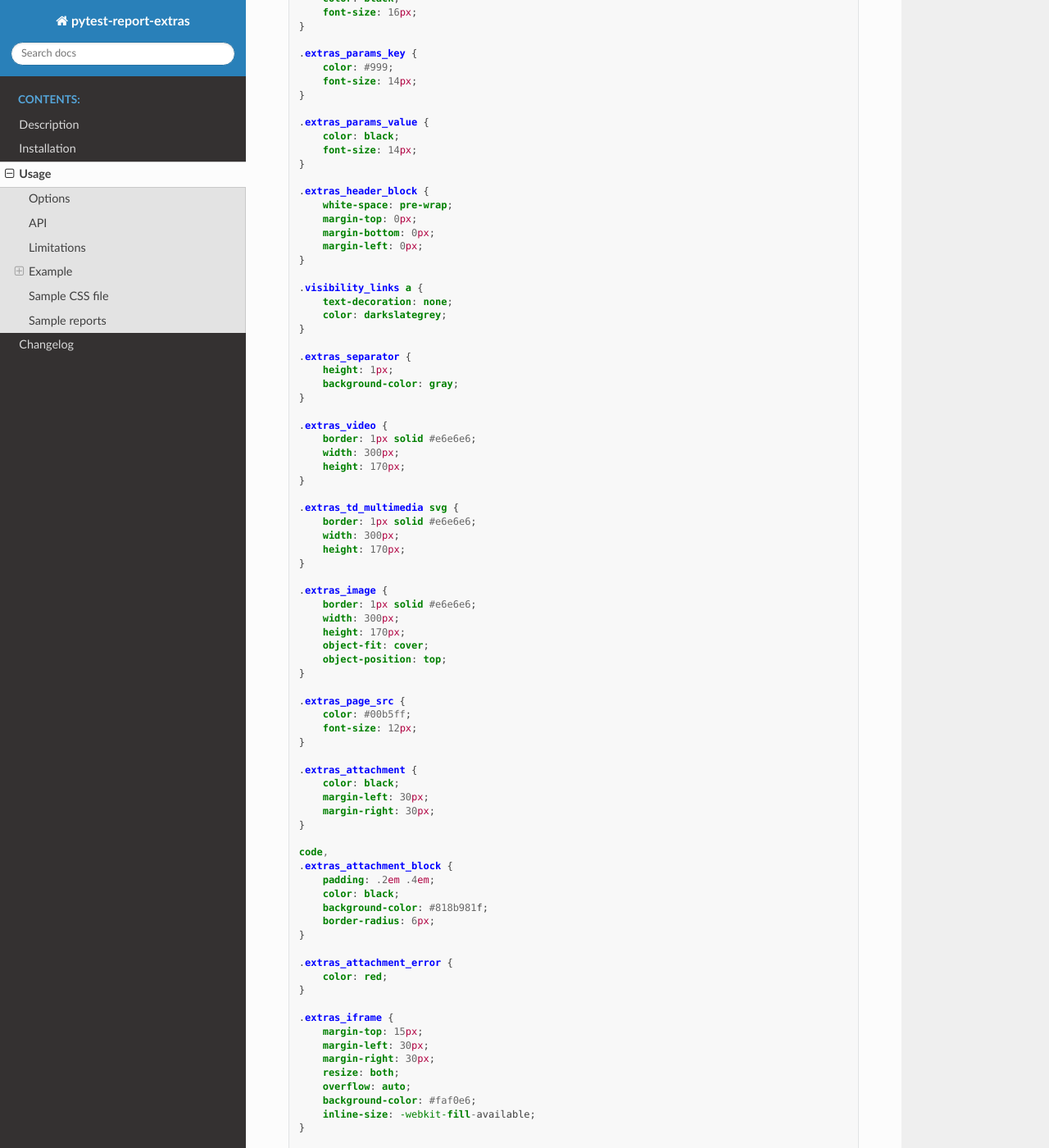
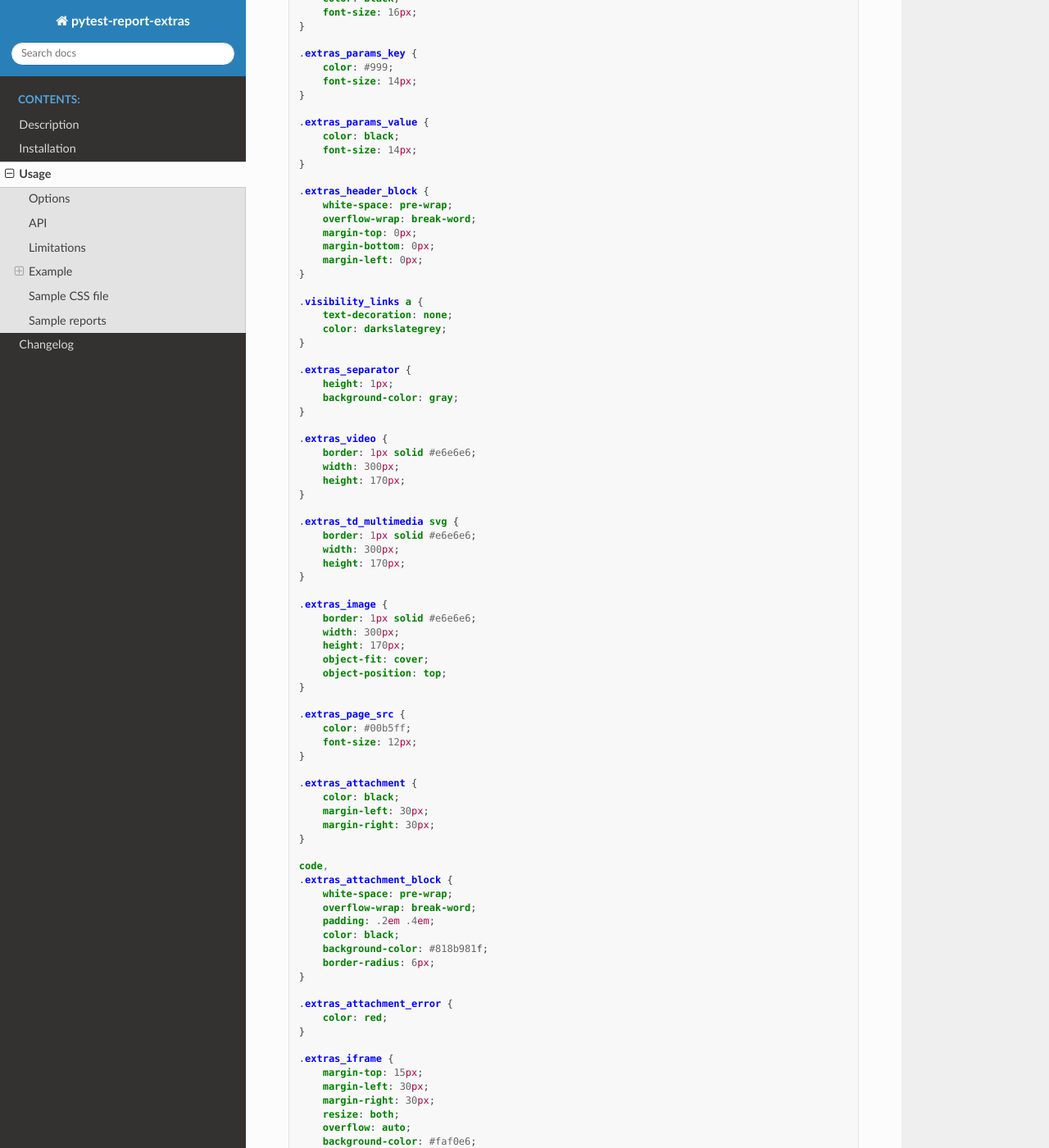
Before and after one commit to harmin-parra/pytest-report-extras, a Sphinx documentation site: the page built from docs/user_guide.rst, in a window 1280 px wide and 1400 px high, scrolled down 6293 px. Shown: the whole window at 82% size. Built offline with Sphinx 7.4.7 and the Read the Docs theme 3.1.0, drawn with Linux system fonts in a browser that asks for light colours.

Commit message:
update sample CSS

```diff
--- a/docs/user_guide.rst
+++ b/docs/user_guide.rst
@@ -359,6 +359,7 @@
 
   .extras_header_block {
       white-space: pre-wrap;
+      overflow-wrap: break-word;
       margin-top: 0px;
       margin-bottom: 0px;
       margin-left: 0px;
@@ -407,6 +408,8 @@
 
   code,
   .extras_attachment_block {
+      white-space: pre-wrap;
+      overflow-wrap: break-word;
       padding: .2em .4em;
       color: black;
       background-color: #818b981f;
```
